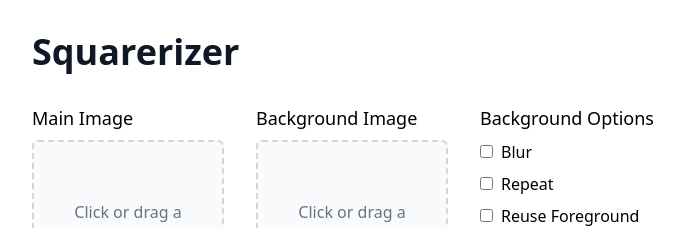
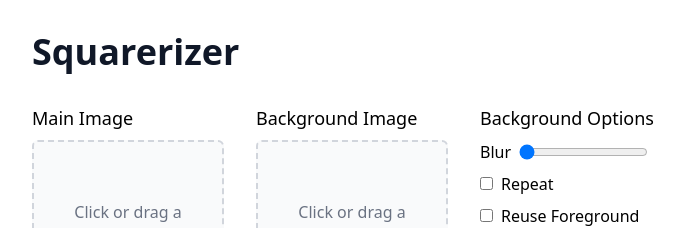
Before and after one commit to loicteixeira/squarerizer, a SvelteKit app: page / in a window 1280 px wide. Shown: the top 228 px of the page, without its empty margins (0-684 px from the left). Built offline with nearby package versions, Linux system fonts and the light colour scheme.

Commit message:
Make background blur amount configurable

```diff
--- a/src/lib/components/Canvas.svelte
+++ b/src/lib/components/Canvas.svelte
@@ -2,7 +2,7 @@
 	import 'context-filter-polyfill';
 
 	export type BackgroundOptions = {
-		blur: boolean;
+		blur: number;
 		repeat: boolean;
 		reuseForeground: boolean;
 	};
@@ -84,8 +84,8 @@
 
 		// Apply background filter
 		const prevFilter = ctx.filter;
-		if (backgroundOptions.blur) {
-			ctx.filter = 'blur(16px)';
+		if (backgroundOptions.blur !== 0) {
+			ctx.filter = `blur(${backgroundOptions.blur.toFixed(0)}px)`;
 		}
 
 		if (options.repeat) {
--- a/src/routes/+page.svelte
+++ b/src/routes/+page.svelte
@@ -4,7 +4,7 @@
 
 	let backgroundImageFile = $state<File | null>(null);
 	let backgroundOptions = $state<BackgroundOptions>({
-		blur: false,
+		blur: 0,
 		repeat: false,
 		reuseForeground: false
 	});
@@ -21,7 +21,15 @@
 	<div class="flex w-48 flex-col gap-2">
 		<p class="text-lg font-medium">Background Options</p>
 		<label class="flex items-center gap-2">
-			<input type="checkbox" bind:checked={backgroundOptions.blur} /> Blur
+			Blur
+			<input
+				id="input"
+				type="range"
+				min="0"
+				max="16"
+				step="2"
+				bind:value={backgroundOptions.blur}
+			/>
 		</label>
 		<label class="flex items-center gap-2">
 			<input type="checkbox" bind:checked={backgroundOptions.repeat} /> Repeat
```
